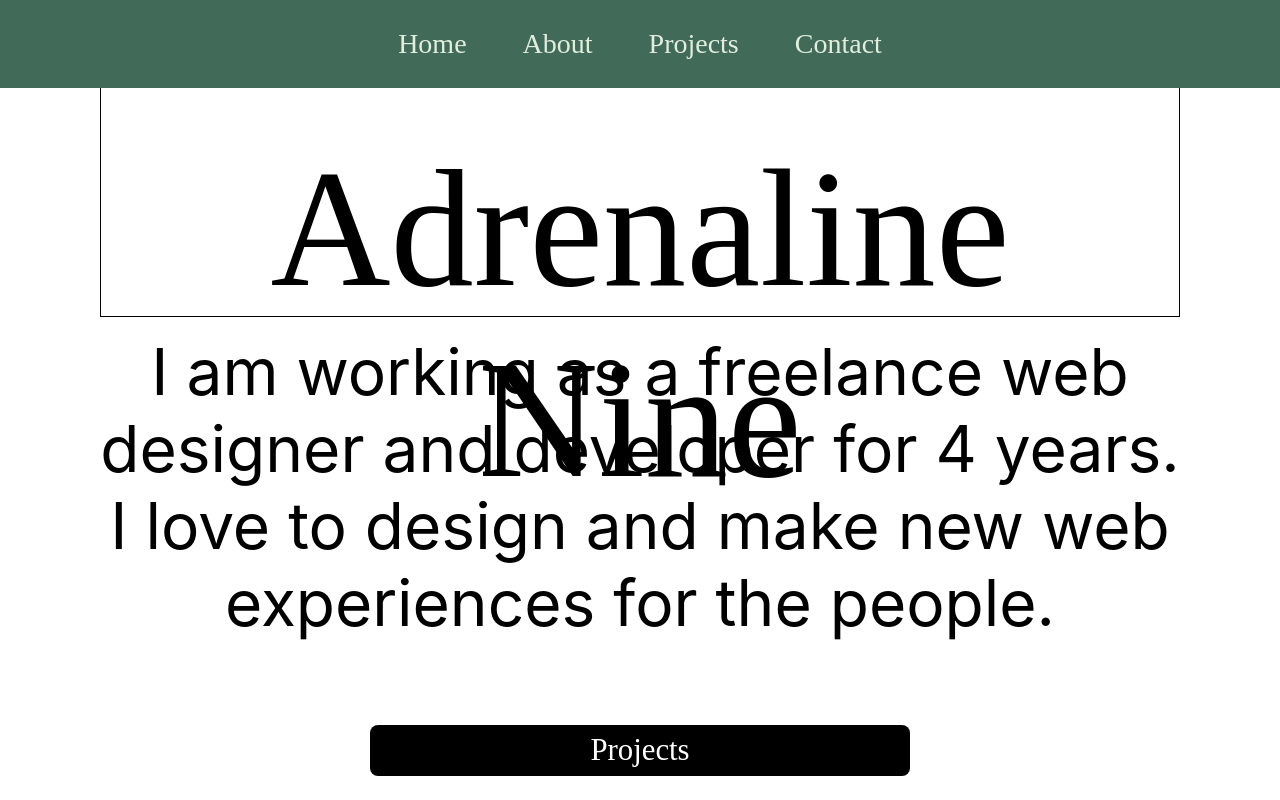
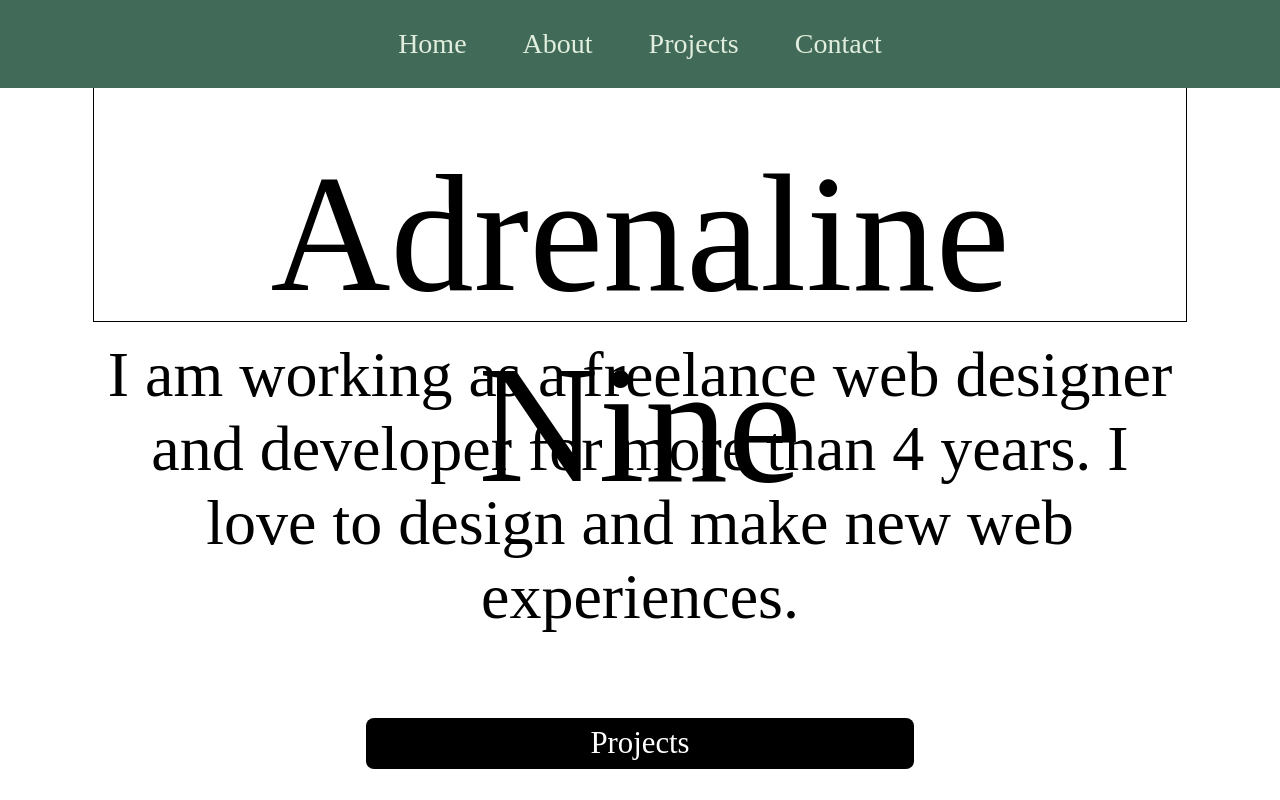
Before and after one commit to Adrenaline9/Personal-Portfolio, a Svelte app: page / in a window 1280 px wide. Shown: the top 800 px of the page. Built offline with nearby package versions, Linux system fonts and the light colour scheme.

Commit message:
6 files modified

```diff
--- a/src/App.js
+++ b/src/App.js
@@ -12,7 +12,6 @@ import ScrollToTop from './components/ScrollToTop';
 
 
 
-import "./style.css";
 
 export default function App() {
   return (
--- a/src/components/HeroSection.js
+++ b/src/components/HeroSection.js
@@ -4,11 +4,11 @@ import Button from './Button';
 import '../style.css';
 
 const HeroStyles = styled.div`
-width: 80%;
+width: 95%;
 margin: auto;
 height: 100vh;
 
-  .hero {}
+  .hero {
     height: 100vh;
     width: 100%;
     text-align: center;
@@ -45,6 +45,7 @@ height: 100vh;
   }
   .hero__info {
     .info_text {
+      font-family: cursive;
       display: inline-block;
       margin: 2vh auto;
     }
@@ -92,9 +93,8 @@ export default function HeroSection() {
           </div>
           <div className="hero__info">
             <p className="info_text">
-              I am working as a freelance web designer and developer for 4
-              years. I love to design and make new web experiences for the
-              people.
+              I am working as a freelance web designer and developer for more than 4
+              years. I love to design and make new web experiences.
             </p>
             <Button className="button" btnText="Projects" btnLink="/projects" />
           </div>
--- a/src/index.js
+++ b/src/index.js
@@ -2,6 +2,7 @@ import React, { StrictMode } from 'react';
 import { createRoot } from 'react-dom/client';
 import GlobalStyle from './styles/GlobalStyle';
 import App from './App';
+import "./style.css";
 
 const rootElement = document.getElementById('root');
 const root = createRoot(rootElement);
--- a/src/pages/Home.js
+++ b/src/pages/Home.js
@@ -10,8 +10,8 @@ export default function Home() {
   return (
     <div>
       <HeroSection />
+      <ServicesSection />
       <AboutSection />
-      <ServicesSection />
       <ProjectsSection />
       <TestimonialsSection />
       <ContactBanner />
--- a/src/style.css
+++ b/src/style.css
@@ -7,3 +7,7 @@ p {
 .adr, .nine {
   font-family: cursive;
 }
+html, * {
+    font-family: cursive;
+
+}
--- a/src/styles/GlobalStyle.js
+++ b/src/styles/GlobalStyle.js
@@ -1,4 +1,5 @@
 import { createGlobalStyle } from 'styled-components';
+import "../style.css";
 
 const GlobalStyle = createGlobalStyle`
 *{
@@ -16,7 +17,6 @@ const GlobalStyle = createGlobalStyle`
   }
   html{
     font-size: 14px;
-    font-family: 'Roboto Mono';
     background-color: var(--white);
     color: var(--black);
     width: 100%;
```
